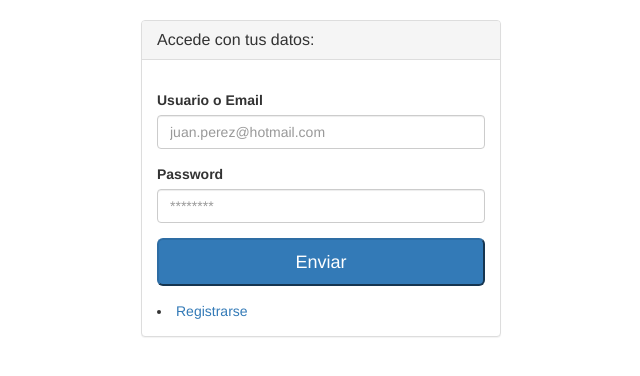
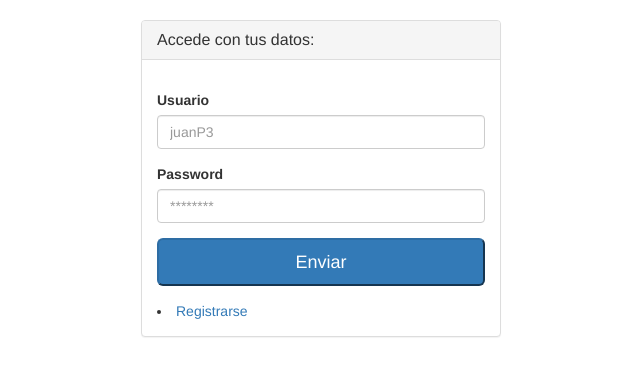
Before and after one commit to ginppian/oftalmedic, a PHP site: page /login.php in a window 1280 px wide. Shown: the part 52-428 px from the top of the page, without its empty margins (319-959 px from the left). Run offline with PHP 8.4, Linux system fonts and the light colour scheme; some libraries are stand-ins or nearby versions.

Commit message:
cambio direccionamiento de pagina y etiqueta de login (aun no inicia secion por email)

```diff
--- a/indexadmin.php
+++ b/indexadmin.php
@@ -9,7 +9,7 @@ if (!isset($_SESSION['k_username'])|| $_SESSION['k_tipo']!=0)
 <li><a href="indexadmin.php">Inicio</a></li>
 <li><a href="consultar.php">Consultar clientes</a></li>
 <li><a href="insertar.php">Insertar Armazon</a></li>
-<li><a href="catalogo2.php">Ver catalogo</a></li>
+<li><a href="productos.php">Ver catalogo</a></li>
 <li><a href="registroadmin.php">Registrar administrador</a></li>
 <li><a href="salircliente.php">Salir</a></li>
 </body>
--- a/login.php
+++ b/login.php
@@ -66,8 +66,8 @@
 							</div>
 
 							<div class="form-group">
-								<label for="usuario">Usuario o Email</label>
-								<input type="text" name="usuario" id="usuario" class="form-control" placeholder="juan.perez@hotmail.com" size="15" requiered />
+								<label for="usuario">Usuario</label>
+								<input type="text" name="usuario" id="usuario" class="form-control" placeholder="juanP3" size="15" requiered />
 							</div>
 							<div class="form-group">
 								<label for="passwd">Password</label>
```
